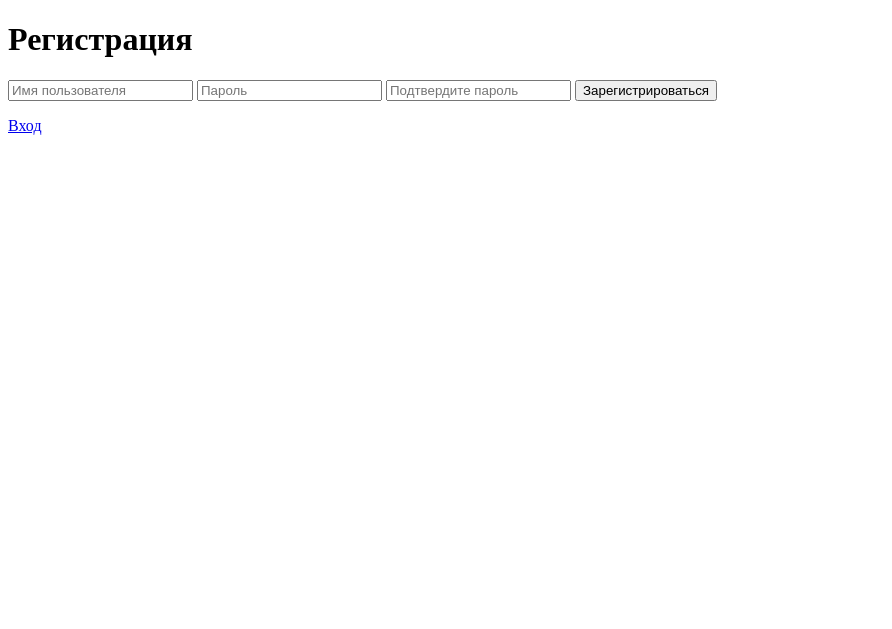
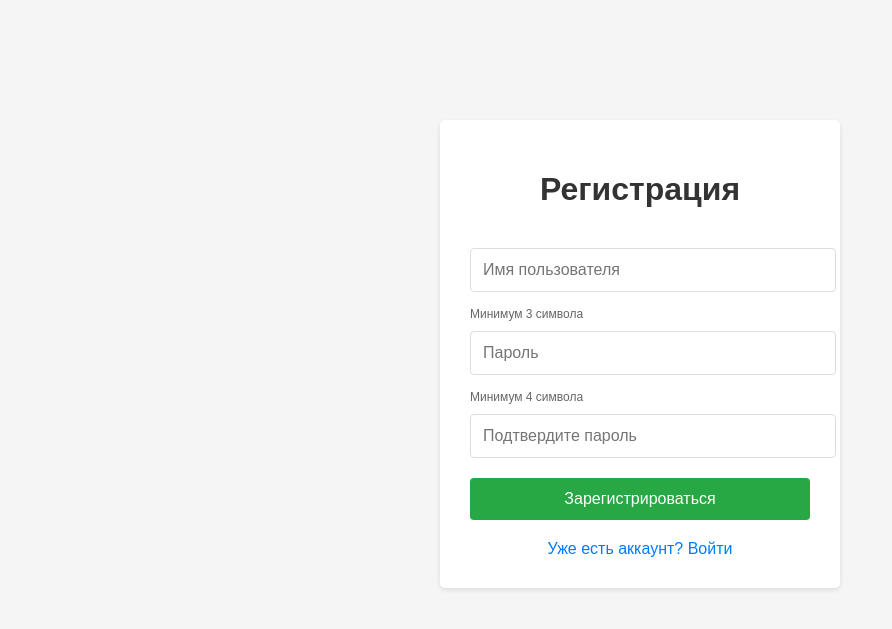
Before and after one commit to SashaDanil/DEMON-DESTOER-COMMANDER-APPARATION-PROTECTION, a Flask app: page /register in a window 1280 px wide. Shown: the top 629 px of the page, without its empty margins (0-892 px from the left). Run offline with Flask 3, Linux system fonts and the light colour scheme.

Commit message:
Update register.html

```diff
--- a/templates/register.html
+++ b/templates/register.html
@@ -1,19 +1,110 @@
 <!DOCTYPE html>
-<html>
+<html lang="ru">
 <head>
+    <meta charset="UTF-8">
+    <meta name="viewport" content="width=device-width, initial-scale=1.0">
     <title>Регистрация</title>
+    <style>
+        body {
+            font-family: Arial, sans-serif;
+            max-width: 400px;
+            margin: 100px auto;
+            padding: 20px;
+            background-color: #f5f5f5;
+        }
+
+        .container {
+            background: white;
+            padding: 30px;
+            border-radius: 5px;
+            box-shadow: 0 2px 5px rgba(0,0,0,0.1);
+        }
+
+        h1 {
+            text-align: center;
+            margin-bottom: 30px;
+            color: #333;
+        }
+
+        input[type="text"],
+        input[type="password"] {
+            width: 100%;
+            padding: 12px;
+            margin: 10px 0;
+            border: 1px solid #ddd;
+            border-radius: 4px;
+            font-size: 16px;
+        }
+
+        button {
+            width: 100%;
+            padding: 12px;
+            background: #28a745;
+            color: white;
+            border: none;
+            border-radius: 4px;
+            font-size: 16px;
+            cursor: pointer;
+            margin-top: 10px;
+        }
+
+        button:hover {
+            background: #218838;
+        }
+
+        .error {
+            background: #ffebee;
+            color: #c62828;
+            padding: 10px;
+            border-radius: 4px;
+            margin-bottom: 15px;
+            border-left: 4px solid #c62828;
+        }
+
+        .links {
+            text-align: center;
+            margin-top: 20px;
+        }
+
+        .links a {
+            color: #007bff;
+            text-decoration: none;
+        }
+
+        .links a:hover {
+            text-decoration: underline;
+        }
+
+        .requirements {
+            font-size: 12px;
+            color: #666;
+            margin-top: 5px;
+        }
+    </style>
 </head>
 <body>
+    <div class="container">
         <h1>Регистрация</h1>
+
         {% if error %}
-        <p style="color: red;">{{ error }}</p>
+            <div class="error">{{ error }}</div>
         {% endif %}
+
         <form method="POST">
             <input type="text" name="username" placeholder="Имя пользователя" required>
+            <div class="requirements">Минимум 3 символа</div>
+
             <input type="password" name="password" placeholder="Пароль" required>
+            <div class="requirements">Минимум 4 символа</div>
+
             <input type="password" name="confirm_password" placeholder="Подтвердите пароль" required>
+
             <button type="submit">Зарегистрироваться</button>
         </form>
-    <p><a href="{{ url_for('login') }}">Вход</a></p>
+
+        <div class="links">
+            <a href="{{ url_for('login') }}">Уже есть аккаунт? Войти</a>
+        </div>
+    </div>
 </body>
 </html>
```
Lines whose indentation alone changed are shown as unchanged.
